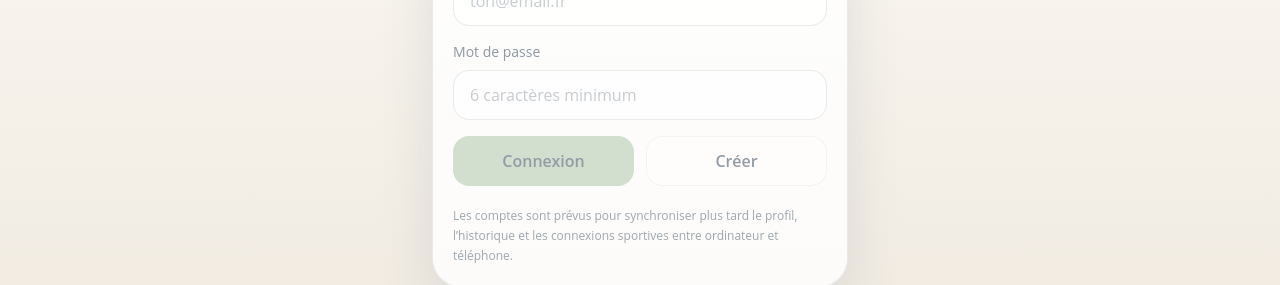
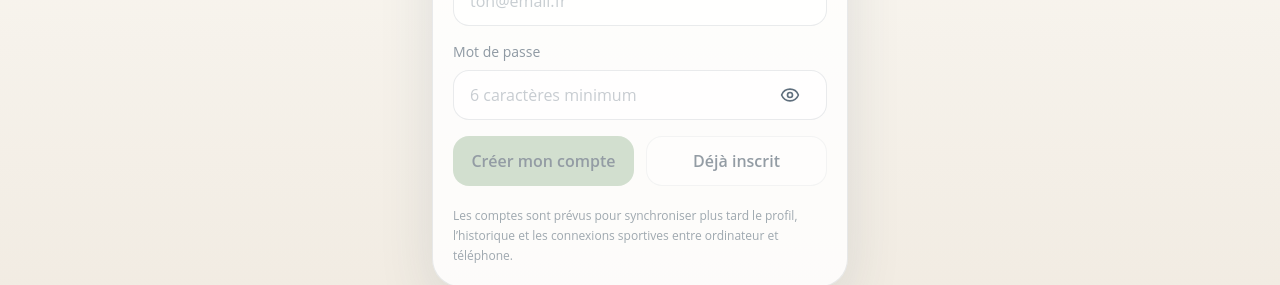
Before and after one commit to Remimomo/cmoi-le-coach, a Next.js app: page /compte in a window 1280 px wide. Shown: the part 309-594 px from the top of the page. Built offline with nearby package versions, Linux system fonts and the light colour scheme; no server answers.

Commit message:
Correction création compte

```diff
--- a/app/compte/page.tsx
+++ b/app/compte/page.tsx
@@ -1,7 +1,7 @@
 "use client";
 
 import Link from "next/link";
-import { ArrowLeft, LogOut, UserRound } from "lucide-react";
+import { ArrowLeft, Eye, EyeOff, LogOut, UserRound } from "lucide-react";
 import { useEffect, useState } from "react";
 
 type AuthUser = {
@@ -16,6 +16,7 @@ export default function AccountPage() {
   const [configured, setConfigured] = useState(false);
   const [message, setMessage] = useState("Vérification du compte...");
   const [isLoading, setIsLoading] = useState(false);
+  const [showPassword, setShowPassword] = useState(false);
 
   async function refreshSession() {
     const response = await fetch("/api/auth/session");
@@ -47,7 +48,7 @@ export default function AccountPage() {
       }
 
       setUser(data.user ?? null);
-      setMessage(mode === "signup" ? "Compte créé. Si Supabase demande une confirmation email, vérifie ta boîte mail." : "Connexion réussie.");
+      setMessage(mode === "signup" ? "Compte créé. Bienvenue dans C'moiLeCoach." : "Connexion réussie.");
       await refreshSession();
     } finally {
       setIsLoading(false);
@@ -108,21 +109,31 @@ export default function AccountPage() {
 
             <label className="block">
               <span className="mb-2 block text-sm text-mist/70">Mot de passe</span>
-              <input
-                type="password"
-                value={password}
-                onChange={(event) => setPassword(event.target.value)}
-                placeholder="6 caractères minimum"
-                className="w-full rounded-2xl border border-night/10 bg-white/70 px-4 py-3 text-night outline-none placeholder:text-mist/35"
-              />
+              <div className="flex items-center rounded-2xl border border-night/10 bg-white/70 px-4">
+                <input
+                  type={showPassword ? "text" : "password"}
+                  value={password}
+                  onChange={(event) => setPassword(event.target.value)}
+                  placeholder="6 caractères minimum"
+                  className="min-w-0 flex-1 bg-transparent py-3 text-night outline-none placeholder:text-mist/35"
+                />
+                <button
+                  type="button"
+                  onClick={() => setShowPassword((value) => !value)}
+                  className="flex h-10 w-10 shrink-0 items-center justify-center text-mist"
+                  aria-label={showPassword ? "Masquer le mot de passe" : "Afficher le mot de passe"}
+                >
+                  {showPassword ? <EyeOff className="h-5 w-5" /> : <Eye className="h-5 w-5" />}
+                </button>
+              </div>
             </label>
 
             <div className="grid grid-cols-2 gap-3">
-              <button disabled={isLoading || !configured} onClick={() => submit("login")} className="rounded-2xl bg-moss px-4 py-3 font-semibold text-night disabled:opacity-50">
-                Connexion
+              <button disabled={isLoading || !configured} onClick={() => submit("signup")} className="rounded-2xl bg-moss px-4 py-3 font-semibold text-night disabled:opacity-50">
+                Créer mon compte
               </button>
-              <button disabled={isLoading || !configured} onClick={() => submit("signup")} className="rounded-2xl border border-night/10 bg-white/70 px-4 py-3 font-semibold text-night disabled:opacity-50">
-                Créer
+              <button disabled={isLoading || !configured} onClick={() => submit("login")} className="rounded-2xl border border-night/10 bg-white/70 px-4 py-3 font-semibold text-night disabled:opacity-50">
+                Déjà inscrit
               </button>
             </div>
           </div>
```
Also changed, not shown: services/supabaseAuth.ts (+5 -2 lines).
